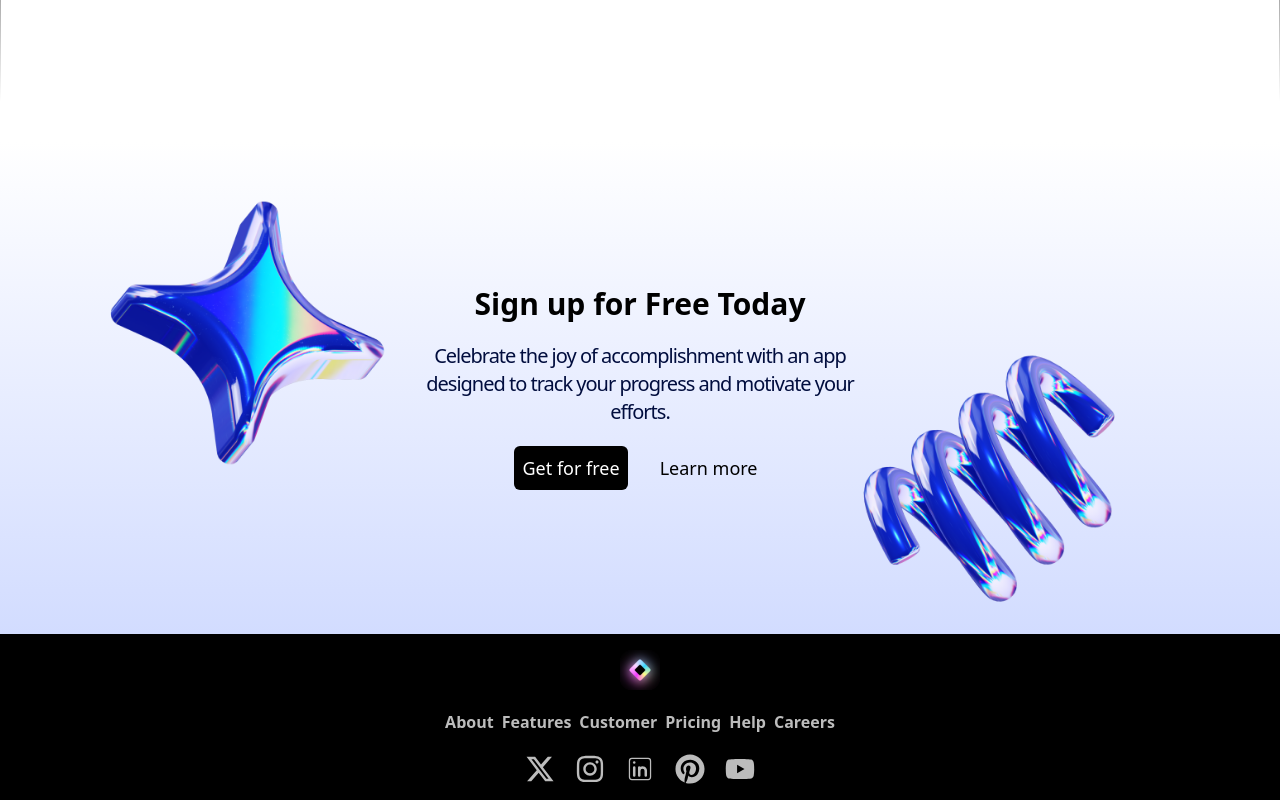
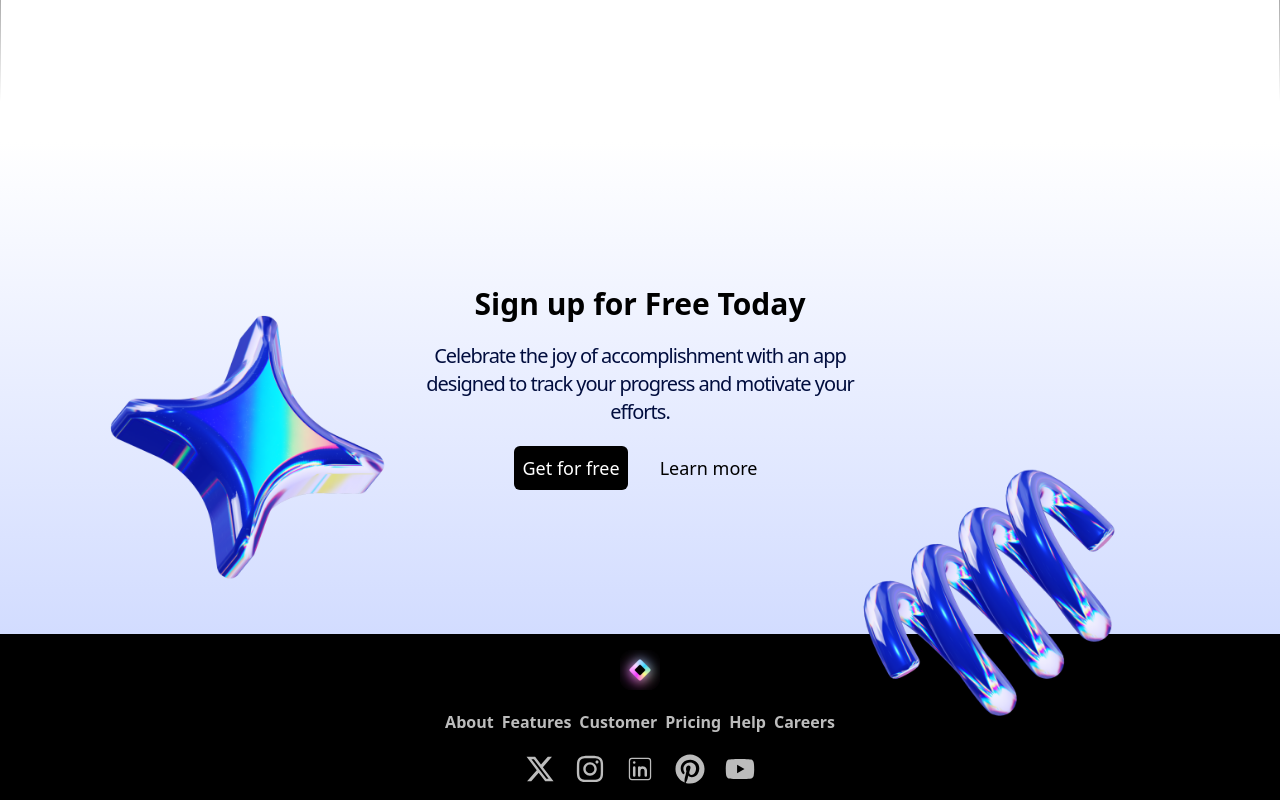
Before and after one commit to Vikash-thak12/SaasApp, a Next.js app: page / in a window 1280 px wide. Shown: the part 4224-5024 px from the top of the page. Built offline with nearby package versions, Linux system fonts and the light colour scheme.

Commit message:
Final commit

```diff
--- a/components/CallToAction.tsx
+++ b/components/CallToAction.tsx
@@ -1,14 +1,22 @@
-import Image from 'next/image'
-import React from 'react'
+'use client'
+import React, { useRef } from 'react'
+import { motion, useScroll, useTransform  } from 'framer-motion';
 
 const CallToAction = () => {
+    const sectioRef = useRef(null);
+    const { scrollYProgress } = useScroll({
+        target: sectioRef,
+        offset: ["start end", "end start"]
+    })
+
+    const translateY = useTransform(scrollYProgress, [0,1], [150, -150])
     return (
-        <section className='bg-gradient-to-b from-white to-[#D2DCFF] py-12 md:py-36 px-4 overflow-x-clip'>
+        <section ref={sectioRef} className='bg-gradient-to-b from-white to-[#D2DCFF] py-12 md:py-36 px-4 overflow-x-clip'>
             <div className="container relative">
                 <h2 className='text-center font-bold text-3xl'>Sign up for Free Today</h2>
                 <p className='section-desc py-5 max-w-md mx-auto'>Celebrate the joy of accomplishment with an app designed to track your progress and motivate your efforts.</p>
-                <Image src={"/assets/star.png"} alt='Logo' width={300} height={200} className='absolute hidden md:block md:-top-24 md:-left-40 lg:-top-30 lg:left-20' />
-                <Image src={"/assets/spring.png"} alt='Logo' width={300} height={200} className='absolute hidden md:block md:-bottom-20 md:-right-32 lg:-bottom-36 lg:right-32' />
+                <motion.img src={"/assets/star.png"} alt='Logo' width={300} height={200} style={{ translateY: translateY}} className='absolute hidden md:block md:-top-24 md:-left-40 lg:-top-30 lg:left-20' />
+                <motion.img src={"/assets/spring.png"} alt='Logo' width={300} height={200} style={{ translateY: translateY}} className='absolute hidden md:block md:-bottom-20 md:-right-32 lg:-bottom-36 lg:right-32' />
                 <div className='flex items-center justify-center gap-6'>
                     <button className='btn btn-primary'>Get for free</button>
                     <button className='btn'>Learn more</button>
```
